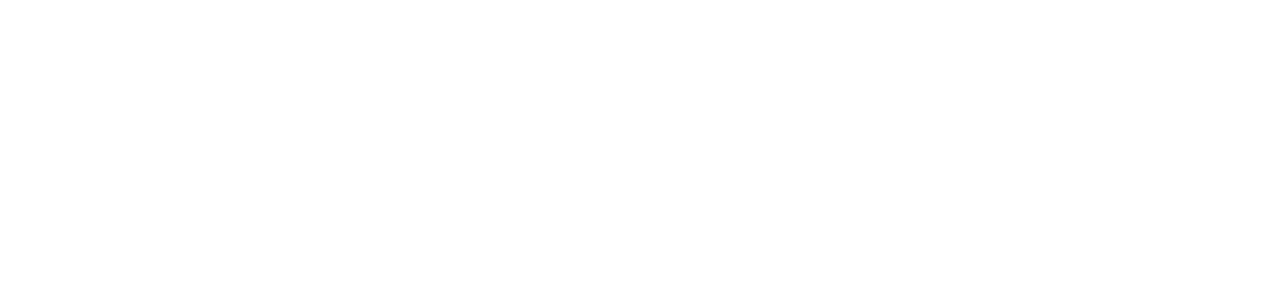
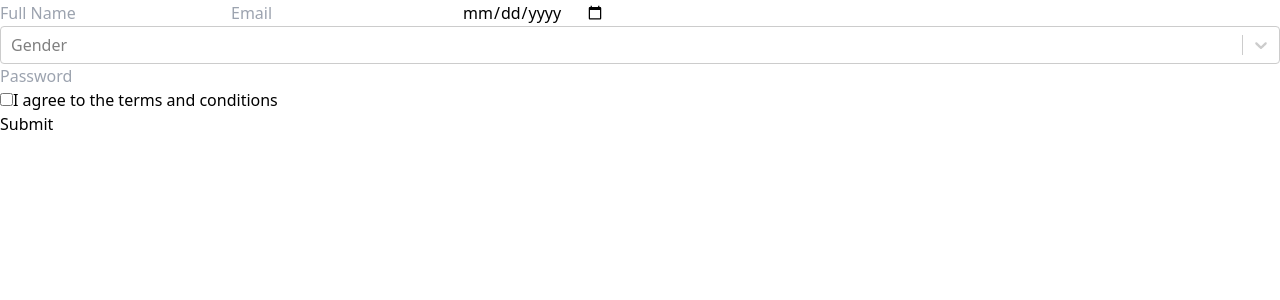
Before and after one commit to Sampannasapkota/matrimonial-webApp, a React (Vite) app in the folder Frontend/: page /register in a window 1280 px wide. Shown: the top 300 px of the page. Built offline with nearby package versions, Linux system fonts and the light colour scheme; a web font is replaced by a local one.

Commit message:
register vayo ani maile ui milao xaina tara kam garxa :)

```diff
--- a/Frontend/src/Register.jsx
+++ b/Frontend/src/Register.jsx
@@ -1,95 +1,101 @@
-
-import axios from 'axios';
-
-// const options = [
-//   { value: "male", label: "Male" },
-//   { value: "female", label: "Female" },
-//   { value: "other", label: "Other" },
-// ];
-// const Register = () => {
-
 import React, { useState } from "react";
-import mainLogo from "./assets/main-logo.png";
-import wedding from "./assets/wedding.jpeg";
 import Select from "react-select";
-import { Link, useNavigate } from "react-router-dom";
+import { useNavigate } from "react-router-dom";
+import axios from "axios";
 
 const Register = () => {
-  // const navigate = useNavigate();
-  const [isTermsChecked, setIsTermsChecked] = useState(false);
+  const navigate = useNavigate();
+
+  const genderOptions = [
+    { value: "Male", label: "Male" },
+    { value: "Female", label: "Female" },
+    { value: "NonBinary", label: "Other" },
+  ];
 
   const [formData, setFormData] = useState({
-    fullName: "",
+    fullname: "",
     email: "",
     dob: "",
     gender: "",
     password: "",
   });
 
-  const navigate = useNavigate();
+  const [isTermsChecked, setIsTermsChecked] = useState(false);
+
 
   const handleChange = (e) => {
     const { name, value } = e.target;
     setFormData({ ...formData, [name]: value });
   };
 
+
   const handleGenderChange = (selectedOption) => {
-    setFormData({ ...formData, gender: selectedOption.value });
+    setFormData({ ...formData, gender: selectedOption?.value || "" });
   };
 
-  const handleSubmit = async (e) => {
-    e.preventDefault();
-    try {
-      const response = await axios.post("http://localhost:3000/users", {
-        ...formData,
-      });
-      console.log("User created successfully:", response.data);
-      console.log("Final form data being submitted:", formData);
-    } catch (error) {
-      console.error("Error creating user:", error.response.data.message);
-    }
 
-  // Update checkbox state
   const handleTermsChange = (e) => {
     setIsTermsChecked(e.target.checked);
   };
+
 
   const handleSubmit = async (e) => {
     e.preventDefault();
 
 
+    if (!isTermsChecked) {
+      alert("Please agree to the terms and conditions.");
+      return;
+    }
+
+    // Validate gender selection
+    if (!formData.gender) {
+      alert("Please select a gender.");
+      return;
+    }
+    const formattedDob = new Date(formData.dob).toISOString().split("T")[0]; // "YYYY-MM-DD"
+
     try {
-      const response = await fetch("http://localhost:3000/auth/send-otp", {
-        method: "POST",
-        headers: {
-          "Content-Type": "application/json",
-        },
-        body: JSON.stringify(formData),
+      // Send form data to the `users` API
+      const userResponse = await axios.post("http://localhost:3000/users", {
+        ...formData,
+        dob: formattedDob,
       });
 
-      const data = await response.json();
+      console.log("User created successfully:", userResponse.data);
 
-      if (data.success) {
+      // Send OTP to the email
+      const otpResponse = await axios.post(
+        "http://localhost:3000/auth/send-otp",
+        {
+          email: formData.email,
+        }
+      );
 
-        navigate("/register/otp", { state: { email: formData.email} }); // Pass email to next page
+      console.log("OTP sent successfully:", otpResponse.data);
 
-
+      if (otpResponse.data.success) {
+        // Navigate to OTP page
+        navigate("/register/otp", { state: { email: formData.email } });
       } else {
-        alert(data.message || "Something went wrong!");
+        alert(otpResponse.data.message || "Something went wrong!");
       }
     } catch (error) {
-      console.error("Error:", error);
+      console.error(
+        "Error occurred:",
+        error.response?.data?.message || error.message
+      );
+      alert("An error occurred while processing your request.");
     }
   };
-
 
   return (
     <form onSubmit={handleSubmit}>
       <input
         type="text"
         placeholder="Full Name"
-        name="fullName"
-        value={formData.fullName}
+        name="fullname"
+        value={formData.fullname}
         onChange={handleChange}
         required
       />
@@ -103,41 +109,173 @@
       />
       <input
         type="date"
-        name='dob'
+        name="dob"
         value={formData.dob}
         onChange={handleChange}
         required
       />
       <Select
-        // styles={customStyles}
         placeholder="Gender"
-        options={options}
+        options={genderOptions}
         onChange={handleGenderChange}
-        required
+        value={genderOptions.find((option) => option.value === formData.gender)}
       />
       <input
         type="password"
         placeholder="Password"
-        name='password'
+        name="password"
         value={formData.password}
         onChange={handleChange}
         required
       />
+      <div>
+        <input
+          type="checkbox"
+          id="terms"
+          checked={isTermsChecked}
+          onChange={handleTermsChange}
+        />
+        <label htmlFor="terms">I agree to the terms and conditions</label>
+      </div>
       <button type="submit">Submit</button>
     </form>
   );
-}
-}
+};
 
-export default Register
-
+export default Register;
 
 // import React, { useState } from "react";
 // import mainLogo from "./assets/main-logo.png";
 // import wedding from "./assets/wedding.jpeg";
 // import Select from "react-select";
 // import { Link, useNavigate } from "react-router-dom";
+// import axios from "axios";
 
+// const Register = () => {
+//   const navigate = useNavigate();
+//   const options = [
+//     { value: "male", label: "Male" },
+//     { value: "female", label: "Female" },
+//     { value: "other", label: "Other" },
+//   ];
+
+//   const [formData, setFormData] = useState({
+//     fullName: "",
+//     email: "",
+//     dob: "",
+//     gender: "",
+//     password: "",
+//   });
+
+//   const handleTermsChange = (e) => {
+//     setIsTermsChecked(e.target.checked);
+//   };
+//   const [isTermsChecked, setIsTermsChecked] = useState(false);
+
+//   const handleChange = (e) => {
+//     const { name, value } = e.target;
+//     setFormData({ ...formData, [name]: value });
+//   };
+
+//   const handleGenderChange = (selectedOption) => {
+//     setFormData({ ...formData, gender: selectedOption?.value });
+//   };
+
+//   const handleSubmit = async (e) => {
+//     e.preventDefault();
+//     try {
+//       const response = await axios.post("http://localhost:3000/users", {
+//         ...formData,
+//       });
+//       console.log("User created successfully:", response.data);
+
+//       const otpResponse = await fetch("http://localhost:3000/auth/send-otp", {
+//         method: "POST",
+//         headers: {
+//           "Content-Type": "application/json",
+//         },
+//         body: JSON.stringify(formData),
+//       });
+
+//       const data = await response.json();
+//     } catch (error) {
+//       console.error("Error creating user:", error.response.data.message);
+//     }
+
+//     // Update checkbox state
+
+//       try {
+//         const responseOtp = await fetch("http://localhost:3000/auth/send-otp", {
+//           method: "POST",
+//           headers: {
+//             "Content-Type": "application/json",
+//           },
+//           body: JSON.stringify(formData),
+//         });
+
+//         const data = await response.json();
+
+//         if (data.success) {
+//           navigate("/register/otp", { state: { email: formData.email } }); // Pass email to next page
+//         } else {
+//           alert(data.message || "Something went wrong!");
+//         }
+//       } catch (error) {
+//         console.error("Error:", error);
+//       }
+//     }
+
+//     return (
+//       <form onSubmit={handleSubmit}>
+//         <input
+//           type="text"
+//           placeholder="Full Name"
+//           name="fullName"
+//           value={formData.fullName}
+//           onChange={handleChange}
+//           required
+//         />
+//         <input
+//           type="email"
+//           name="email"
+//           placeholder="Email"
+//           value={formData.email}
+//           onChange={handleChange}
+//           required
+//         />
+//         <input
+//           type="date"
+//           name="dob"
+//           value={formData.dob}
+//           onChange={handleChange}
+//           required
+//         />
+//         <Select
+//           // styles={customStyles}
+//           placeholder="Gender"
+//           options={options}
+//           onChange={handleGenderChange}
+//         />
+//         <input
+//           type="password"
+//           placeholder="Password"
+//           name="password"
+//           value={formData.password}
+//           onChange={handleChange}
+//           required
+//         />
+//         <button type="submit">Submit</button>
+//       </form>
+//     );
+//   }
+
+// export default Register
+
+// import React, { useState } from "react";
+// import mainLogo from "./assets/main-logo.png";
+// import wedding from "./assets/wedding.jpeg";
+// import Select from "react-select";
+// import { Link, useNavigate } from "react-router-dom";
 
 // const Register = () => {
 //   const navigate = useNavigate();
@@ -153,8 +291,6 @@
 
 //   const [otp, setOtp] = useState("");
 //   const [otpSent, setOtpSent] = useState(false);
-
-
 
 //   // Update checkbox state
 //   const handleTermsChange = (e) => {
@@ -184,7 +320,6 @@
 //       console.error("Error:", error);
 //     }
 //   };
-
 
 //   const options = [
 //     { value: "male", label: "Male" },
@@ -265,7 +400,7 @@
 //                 setFormData({...formData, gender: selectedOption.value});
 //               }}
 //               options={options}
-//               required
+
 //             />
 //           </div>
 //           <input
@@ -319,7 +454,6 @@
 //     </div>
 //   );
 // }
-
 
 // export default Register;
 
```
Also changed, not shown: 1 other file (tests, documents, lock files or other folders).
